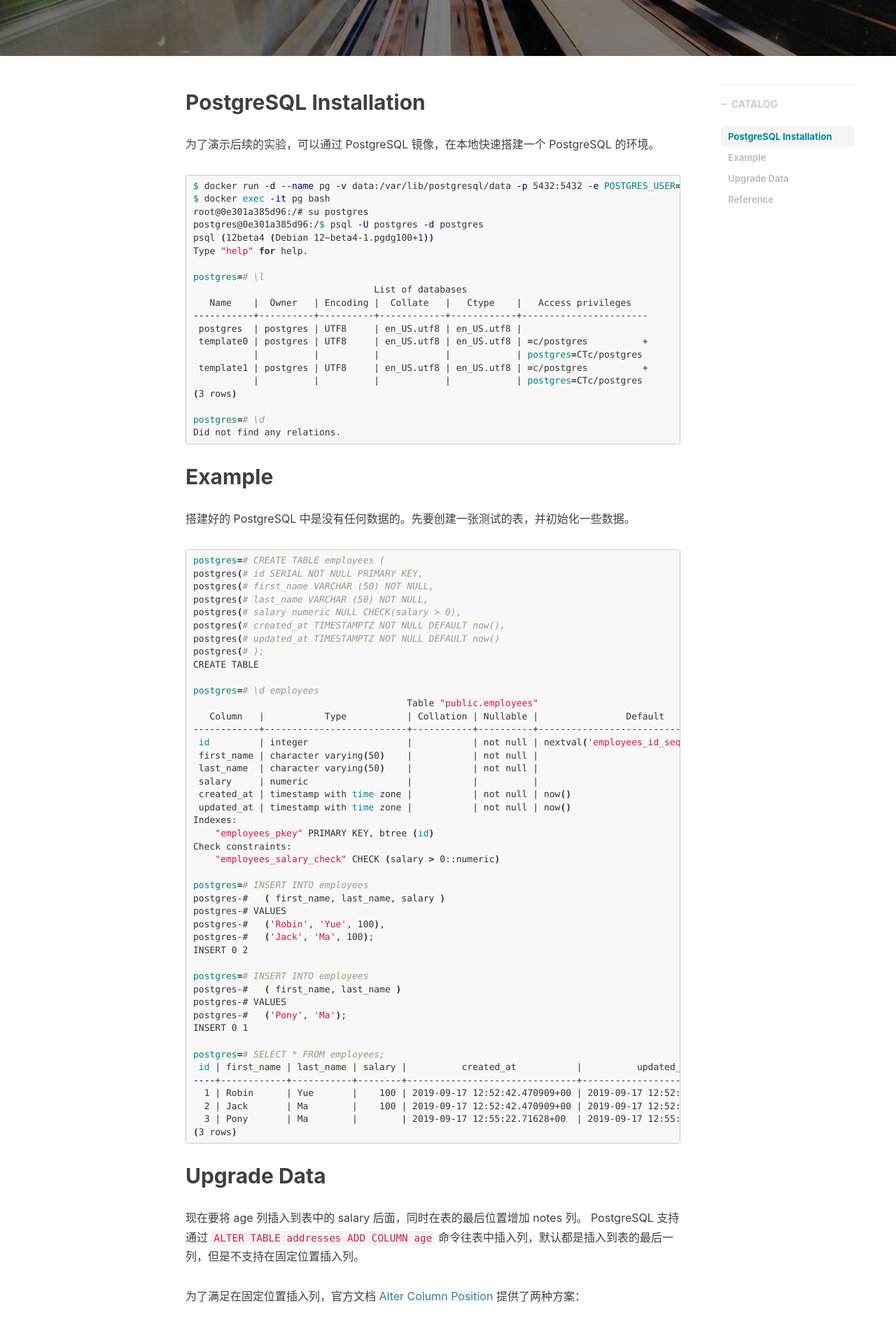
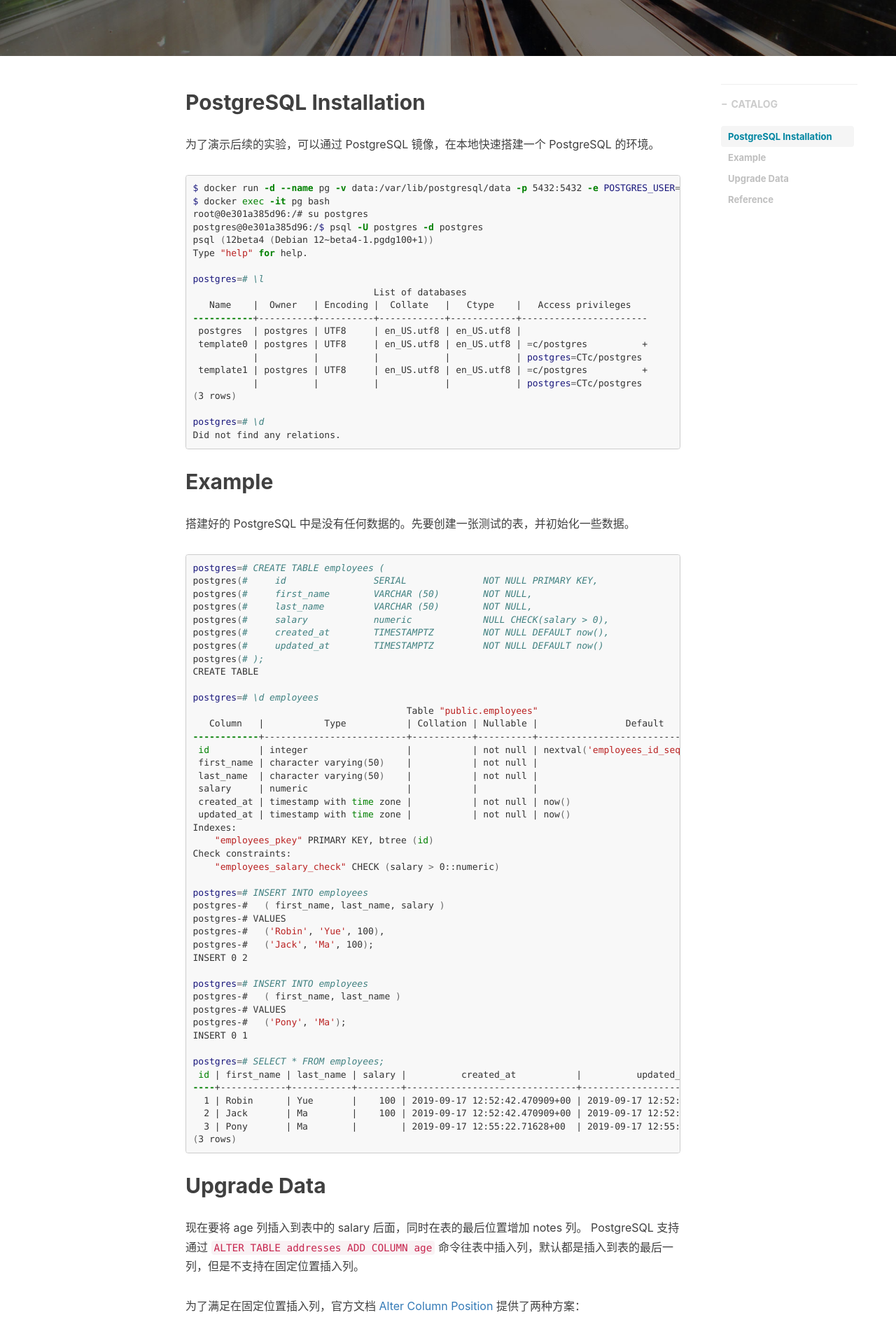
Before and after one commit to supereagle/supereagle.github.io, a Jekyll site: the page built from _posts/2019/2019-09-17-postgres-upgrade.markdown, in a window 1280 px wide. Shown: the part 443-2342 px from the top of the page at 70% size. Built offline with Jekyll 4.4.1, drawn with Linux system fonts in a browser that asks for light colours; nearby versions of some CDN libraries; comment, search, counter and statistics services are not loaded.

Commit message:
fix(css): fix css for highlight style

```diff
--- a/css/syntax.css
+++ b/css/syntax.css
@@ -1,84 +1,75 @@
-/* to make lines scroll instead of wrap */
-/* from http://stackoverflow.com/a/23393920 */
-
-.highlight pre code * {
-  white-space: nowrap;    // this sets all children inside to nowrap
-}
-
-.highlight pre {
-  overflow-x: auto;       // this sets the scrolling in x
-}
-
-.highlight pre code {
-  white-space: pre;       // forces <code> to respect <pre> formatting
-}
-
-
 /*
- * GitHub style for Pygments syntax highlighter, for use with Jekyll
- * Courtesy of GitHub.com
+ * GitHub style for Pygments syntax highlighter, for use with Jekyll Courtesy of GitHub.com
+ * Generate command: pygmentize -S default -f html -a .highlight > syntax.css
+ * Reference: https://github.com/richleland/pygments-css
  */
 
-.highlight pre, pre, .highlight .hll { background-color: #f8f8f8; border: 1px solid #ccc; padding: 6px 10px; border-radius: 3px; }
-.highlight .c { color: #999988; font-style: italic; }
-.highlight .err { color: #a61717; background-color: #e3d2d2; }
-.highlight .k { font-weight: bold; }
-.highlight .o { font-weight: bold; }
-.highlight .cm { color: #999988; font-style: italic; }
-.highlight .cp { color: #999999; font-weight: bold; }
-.highlight .c1 { color: #999988; font-style: italic; }
-.highlight .cs { color: #999999; font-weight: bold; font-style: italic; }
-.highlight .gd { color: #000000; background-color: #ffdddd; }
-.highlight .gd .x { color: #000000; background-color: #ffaaaa; }
-.highlight .ge { font-style: italic; }
-.highlight .gr { color: #aa0000; }
-.highlight .gh { color: #999999; }
-.highlight .gi { color: #000000; background-color: #ddffdd; }
-.highlight .gi .x { color: #000000; background-color: #aaffaa; }
-.highlight .go { color: #888888; }
-.highlight .gp { color: #555555; }
-.highlight .gs { font-weight: bold; }
-.highlight .gu { color: #800080; font-weight: bold; }
-.highlight .gt { color: #aa0000; }
-.highlight .kc { font-weight: bold; }
-.highlight .kd { font-weight: bold; }
-.highlight .kn { font-weight: bold; }
-.highlight .kp { font-weight: bold; }
-.highlight .kr { font-weight: bold; }
-.highlight .kt { color: #445588; font-weight: bold; }
-.highlight .m { color: #009999; }
-.highlight .s { color: #dd1144; }
-.highlight .n { color: #333333; }
-.highlight .na { color: teal; }
-.highlight .nb { color: #0086b3; }
-.highlight .nc { color: #445588; font-weight: bold; }
-.highlight .no { color: teal; }
-.highlight .ni { color: purple; }
-.highlight .ne { color: #990000; font-weight: bold; }
-.highlight .nf { color: #990000; font-weight: bold; }
-.highlight .nn { color: #555555; }
-.highlight .nt { color: navy; }
-.highlight .nv { color: teal; }
-.highlight .ow { font-weight: bold; }
-.highlight .w { color: #bbbbbb; }
-.highlight .mf { color: #009999; }
-.highlight .mh { color: #009999; }
-.highlight .mi { color: #009999; }
-.highlight .mo { color: #009999; }
-.highlight .sb { color: #dd1144; }
-.highlight .sc { color: #dd1144; }
-.highlight .sd { color: #dd1144; }
-.highlight .s2 { color: #dd1144; }
-.highlight .se { color: #dd1144; }
-.highlight .sh { color: #dd1144; }
-.highlight .si { color: #dd1144; }
-.highlight .sx { color: #dd1144; }
-.highlight .sr { color: #009926; }
-.highlight .s1 { color: #dd1144; }
-.highlight .ss { color: #990073; }
-.highlight .bp { color: #999999; }
-.highlight .vc { color: teal; }
-.highlight .vg { color: teal; }
-.highlight .vi { color: teal; }
-.highlight .il { color: #009999; }
-.highlight .gc { color: #999; background-color: #EAF2F5; }
+.highlight .hll { background-color: #ffffcc }
+.highlight  { background: #f8f8f8; }
+.highlight .c { color: #408080; font-style: italic } /* Comment */
+.highlight .err { border: 1px solid #FF0000 } /* Error */
+.highlight .k { color: #008000; font-weight: bold } /* Keyword */
+.highlight .o { color: #666666 } /* Operator */
+.highlight .ch { color: #408080; font-style: italic } /* Comment.Hashbang */
+.highlight .cm { color: #408080; font-style: italic } /* Comment.Multiline */
+.highlight .cp { color: #BC7A00 } /* Comment.Preproc */
+.highlight .cpf { color: #408080; font-style: italic } /* Comment.PreprocFile */
+.highlight .c1 { color: #408080; font-style: italic } /* Comment.Single */
+.highlight .cs { color: #408080; font-style: italic } /* Comment.Special */
+.highlight .gd { color: #A00000 } /* Generic.Deleted */
+.highlight .ge { font-style: italic } /* Generic.Emph */
+.highlight .gr { color: #FF0000 } /* Generic.Error */
+.highlight .gh { color: #000080; font-weight: bold } /* Generic.Heading */
+.highlight .gi { color: #00A000 } /* Generic.Inserted */
+.highlight .go { color: #888888 } /* Generic.Output */
+.highlight .gp { color: #000080; font-weight: bold } /* Generic.Prompt */
+.highlight .gs { font-weight: bold } /* Generic.Strong */
+.highlight .gu { color: #800080; font-weight: bold } /* Generic.Subheading */
+.highlight .gt { color: #0044DD } /* Generic.Traceback */
+.highlight .kc { color: #008000; font-weight: bold } /* Keyword.Constant */
+.highlight .kd { color: #008000; font-weight: bold } /* Keyword.Declaration */
+.highlight .kn { color: #008000; font-weight: bold } /* Keyword.Namespace */
+.highlight .kp { color: #008000 } /* Keyword.Pseudo */
+.highlight .kr { color: #008000; font-weight: bold } /* Keyword.Reserved */
+.highlight .kt { color: #B00040 } /* Keyword.Type */
+.highlight .m { color: #666666 } /* Literal.Number */
+.highlight .s { color: #BA2121 } /* Literal.String */
+.highlight .na { color: #7D9029 } /* Name.Attribute */
+.highlight .nb { color: #008000 } /* Name.Builtin */
+.highlight .nc { color: #0000FF; font-weight: bold } /* Name.Class */
+.highlight .no { color: #880000 } /* Name.Constant */
+.highlight .nd { color: #AA22FF } /* Name.Decorator */
+.highlight .ni { color: #999999; font-weight: bold } /* Name.Entity */
+.highlight .ne { color: #D2413A; font-weight: bold } /* Name.Exception */
+.highlight .nf { color: #0000FF } /* Name.Function */
+.highlight .nl { color: #A0A000 } /* Name.Label */
+.highlight .nn { color: #0000FF; font-weight: bold } /* Name.Namespace */
+.highlight .nt { color: #008000; font-weight: bold } /* Name.Tag */
+.highlight .nv { color: #19177C } /* Name.Variable */
+.highlight .ow { color: #AA22FF; font-weight: bold } /* Operator.Word */
+.highlight .w { color: #bbbbbb } /* Text.Whitespace */
+.highlight .mb { color: #666666 } /* Literal.Number.Bin */
+.highlight .mf { color: #666666 } /* Literal.Number.Float */
+.highlight .mh { color: #666666 } /* Literal.Number.Hex */
+.highlight .mi { color: #666666 } /* Literal.Number.Integer */
+.highlight .mo { color: #666666 } /* Literal.Number.Oct */
+.highlight .sa { color: #BA2121 } /* Literal.String.Affix */
+.highlight .sb { color: #BA2121 } /* Literal.String.Backtick */
+.highlight .sc { color: #BA2121 } /* Literal.String.Char */
+.highlight .dl { color: #BA2121 } /* Literal.String.Delimiter */
+.highlight .sd { color: #BA2121; font-style: italic } /* Literal.String.Doc */
+.highlight .s2 { color: #BA2121 } /* Literal.String.Double */
+.highlight .se { color: #BB6622; font-weight: bold } /* Literal.String.Escape */
+.highlight .sh { color: #BA2121 } /* Literal.String.Heredoc */
+.highlight .si { color: #BB6688; font-weight: bold } /* Literal.String.Interpol */
+.highlight .sx { color: #008000 } /* Literal.String.Other */
+.highlight .sr { color: #BB6688 } /* Literal.String.Regex */
+.highlight .s1 { color: #BA2121 } /* Literal.String.Single */
+.highlight .ss { color: #19177C } /* Literal.String.Symbol */
+.highlight .bp { color: #008000 } /* Name.Builtin.Pseudo */
+.highlight .fm { color: #0000FF } /* Name.Function.Magic */
+.highlight .vc { color: #19177C } /* Name.Variable.Class */
+.highlight .vg { color: #19177C } /* Name.Variable.Global */
+.highlight .vi { color: #19177C } /* Name.Variable.Instance */
+.highlight .vm { color: #19177C } /* Name.Variable.Magic */
+.highlight .il { color: #666666 } /* Literal.Number.Integer.Long */
```
